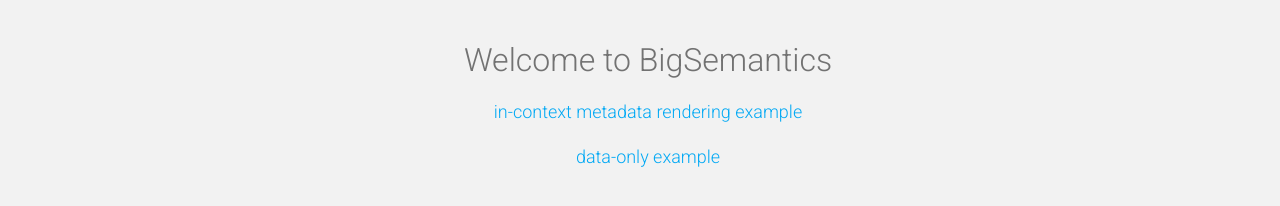
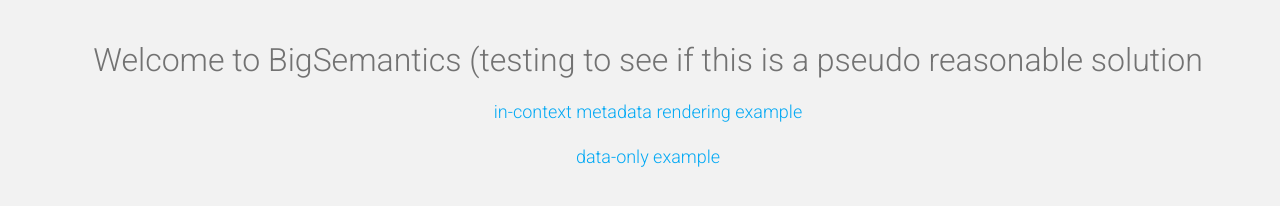
Before and after one commit to adunofaiur/semanticsDemo, a plain HTML site: page index.html in a window 1280 px wide. Drawn offline with Linux system fonts and the light colour scheme.

Commit message:
Update index.html

```diff
--- a/index.html
+++ b/index.html
@@ -20,7 +20,7 @@
 <!-- Upon the page being loaded, the onLoad function in demo.js will be called-->
 <body>
 
-	<h1>Welcome to BigSemantics</h1>
+	<h1>Welcome to BigSemantics (testing to see if this is a pseudo reasonable solution</h1>
 	<a href="./rendering.html">in-context metadata rendering example</a>
 	<a href="./semanticsOnly.html">data-only example</a>
 
```
